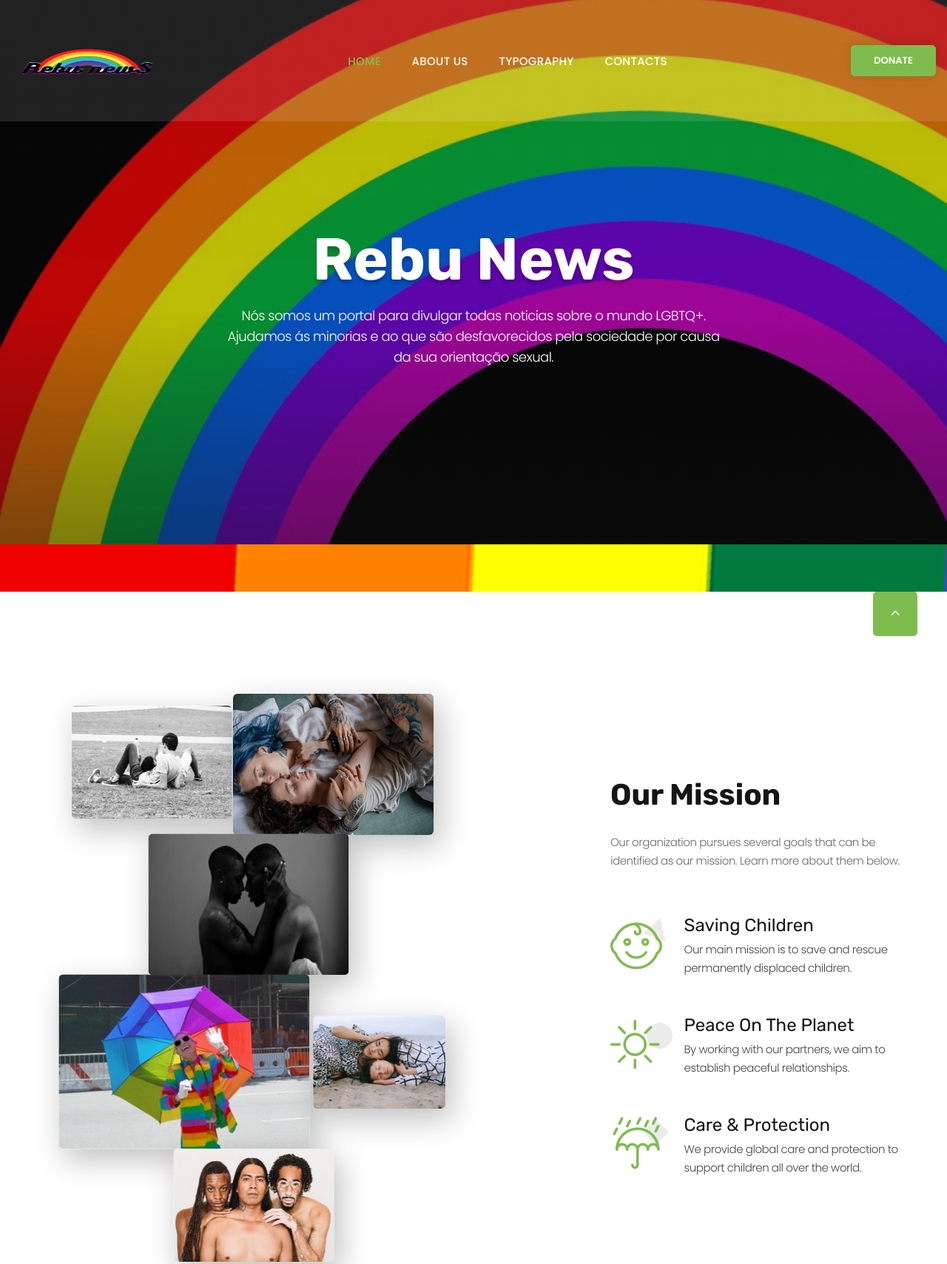
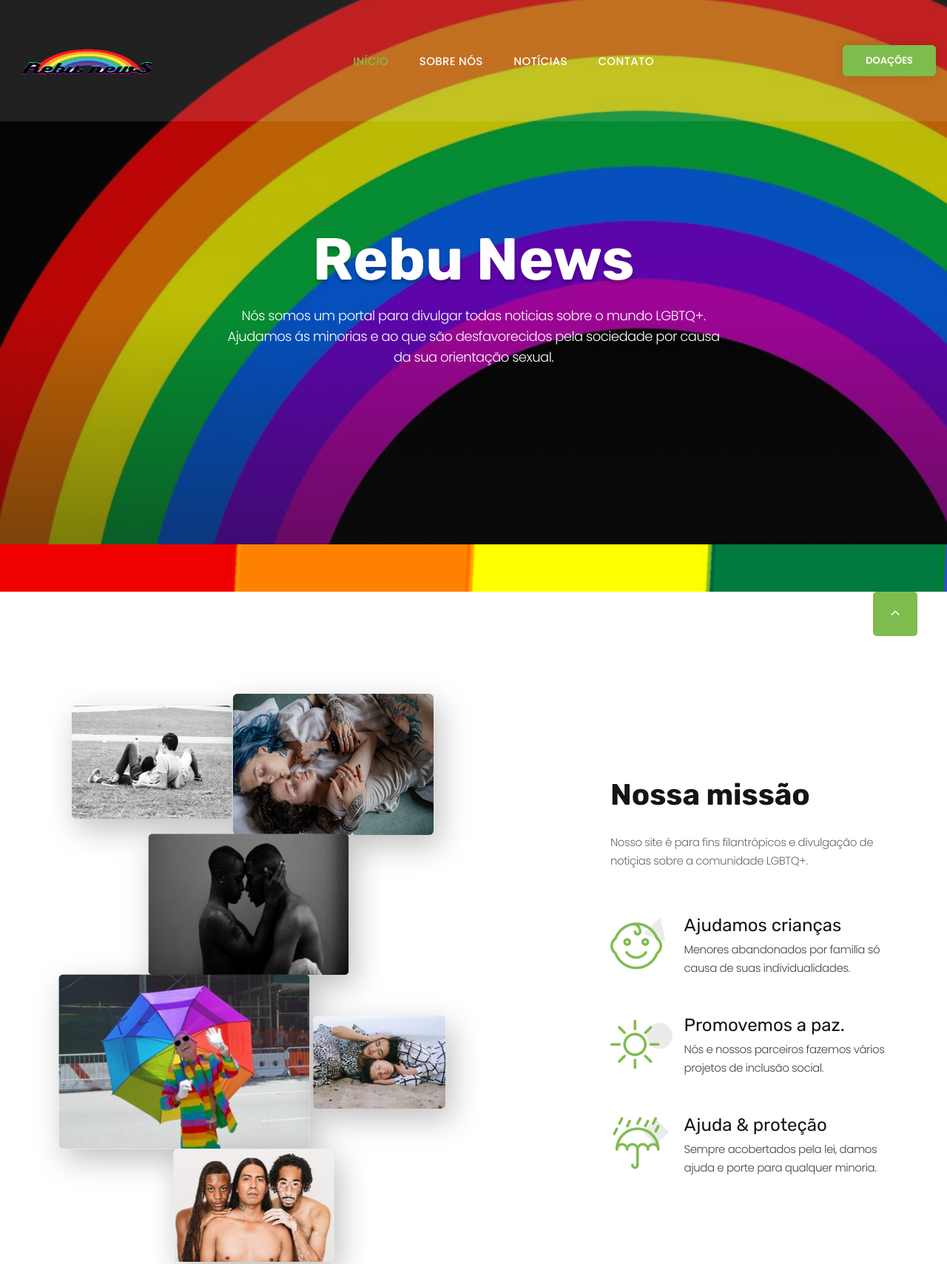
Before and after one commit to hazielxp77/rebul-news, a plain HTML site: page index.html in a window 1280 px wide. Shown: the top 1709 px of the page at 74% size. Drawn offline with Linux system fonts and the light colour scheme.

Commit message:
Edição de texto 1

```diff
--- a/index.html
+++ b/index.html
@@ -41,17 +41,17 @@
                   <div class="rd-navbar-nav-wrap">
                     <!-- RD Navbar Nav-->
                     <ul class="rd-navbar-nav">
-                      <li class="rd-nav-item active"><a class="rd-nav-link" href="index.html">Home</a>
+                      <li class="rd-nav-item active"><a class="rd-nav-link" href="index.html">Início</a>
                       </li>
-                      <li class="rd-nav-item"><a class="rd-nav-link" href="about-us.html">About Us</a>
+                      <li class="rd-nav-item"><a class="rd-nav-link" href="about-us.html">Sobre nós</a>
                       </li>
-                      <li class="rd-nav-item"><a class="rd-nav-link" href="typography.html">Typography</a>
+                      <li class="rd-nav-item"><a class="rd-nav-link" href="typography.html">Notícias</a>
                       </li>
-                      <li class="rd-nav-item"><a class="rd-nav-link" href="contacts.html">Contacts</a>
+                      <li class="rd-nav-item"><a class="rd-nav-link" href="contacts.html">Contato</a>
                       </li>
-                    </ul><a class="button button-primary button-sm" href="#">Donate</a>
+                    </ul><a class="button button-primary button-sm" href="#">Doações</a>
                   </div>
-                </div><a class="button button-primary button-sm" href="#">Donate</a>
+                </div><a class="button button-primary button-sm" href="#">Doações</a>
               </div>
             </div>
           </nav>
@@ -88,15 +88,15 @@
             </div>
             <div class="col-lg-6 col-xl-5">
               <div class="innset-xl-left-70">
-                <h3>Our Mission</h3>
-                <p class="text-opacity-80">Our organization pursues several goals that can be identified as our mission. Learn more about them below.</p>
+                <h3>Nossa missão</h3>
+                <p class="text-opacity-80">Nosso site é para fins filantrópicos e divulgação de notiçias sobre a comunidade LGBTQ+.</p>
                 <div class="row row-50">
                   <div class="col-md-6 col-lg-12">
                     <div class="box-icon-modern">
                       <div class="box-icon-inner decorate-triangle"><span class="icon-xl linearicons-baby2 icon-primary"></span></div>
                       <div class="box-icon-caption">
-                        <h4><a href="#">Saving Children</a></h4>
-                        <p>Our main mission is to save and rescue permanently displaced children.</p>
+                        <h4><a href="#">Ajudamos crianças</a></h4>
+                        <p>Menores abandonados por familía só causa de suas individualidades. </p>
                       </div>
                     </div>
                   </div>
@@ -104,8 +104,8 @@
                     <div class="box-icon-modern">
                       <div class="box-icon-inner decorate-circle"><span class="icon-xl linearicons-sun icon-primary"></span></div>
                       <div class="box-icon-caption">
-                        <h4><a href="#">Peace On The Planet</a></h4>
-                        <p>By working with our partners, we aim to establish peaceful relationships.</p>
+                        <h4><a href="#">Promovemos a paz.</a></h4>
+                        <p>Nós e nossos parceiros fazemos vários projetos de inclusão social.</p>
                       </div>
                     </div>
                   </div>
@@ -113,8 +113,8 @@
                     <div class="box-icon-modern">
                       <div class="box-icon-inner decorate-rectangle"><span class="icon-xl linearicons-umbrella2 icon-primary"></span></div>
                       <div class="box-icon-caption">
-                        <h4><a href="#">Care &amp; Protection</a></h4>
-                        <p>We provide global care and protection to support children all over the world.</p>
+                        <h4><a href="#">Ajuda &amp; proteção</a></h4>
+                        <p>Sempre acobertados pela lei, damos ajuda e porte para qualquer minoria.</p>
                       </div>
                     </div>
                   </div>
@@ -129,8 +129,8 @@
           <div class="row justify-content-center text-center">
             <div class="col-md-9 col-lg-7 wow-outer">
               <div class="wow slideInDown">
-                <h3>Latest Causes</h3>
-                <p>At Helper, there are various charity causes and projects, in which you can always take part. Feel free to learn about them below or browse our website for more information.</p>
+                <h3>Últimos Projetos</h3>
+                <p>Esses são os últimos projetos que criamos e que também damos suporte recentemente.</p>
               </div>
             </div>
           </div>
@@ -140,7 +140,7 @@
                 <article class="box-causes">
                   <div class="box-causes-img"><img src="images/causes-01-372x396.jpg" alt="" width="372" height="396"/><a class="button button-sm button-primary" href="#">Donate</a>
                   </div>
-                  <h4 class="font-weight-medium"><a href="#">Recycling for Charity</a></h4>
+                  <h4 class="font-weight-medium"><a href="#">Casamento de pessoas LGBTQ+.</a></h4>
                   <p class="box-causes-donate"><span class="box-causes-donate-complete">$92,160</span> of <span>$100,000</span> raised
                   </p>
                 </article>
```
